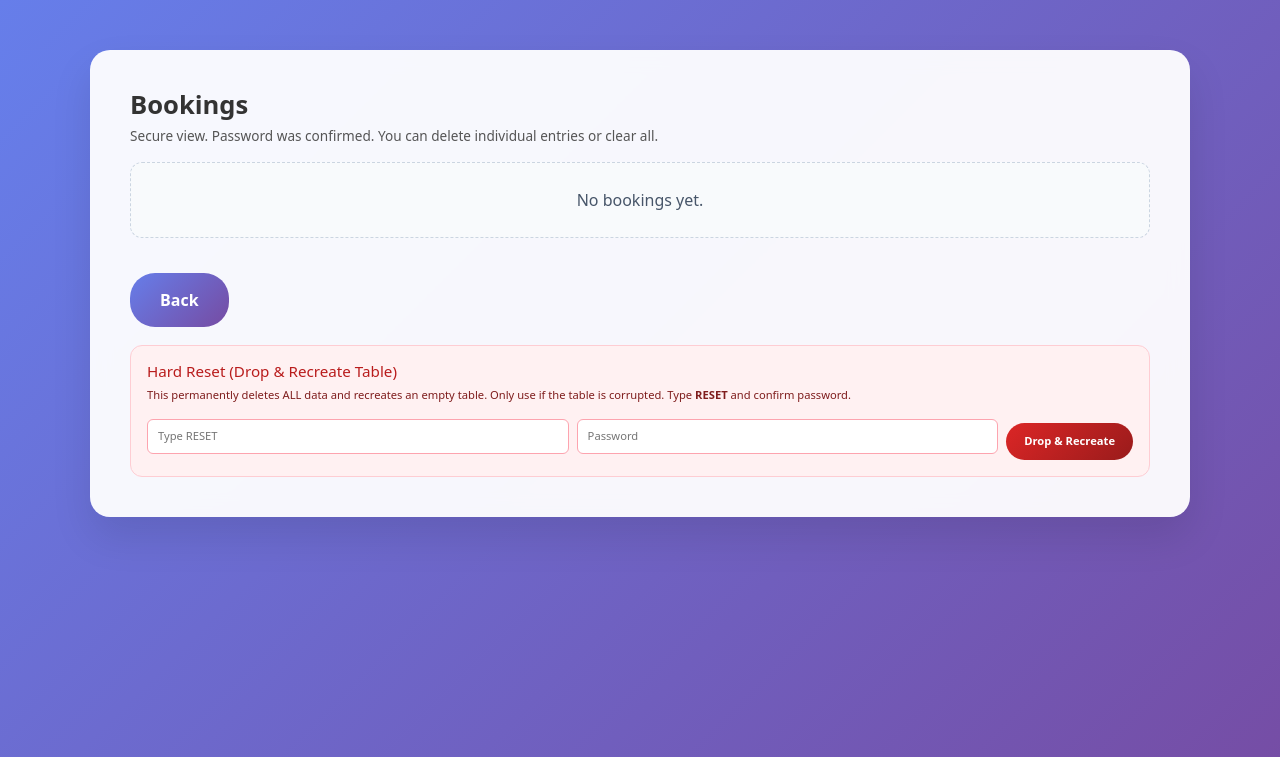
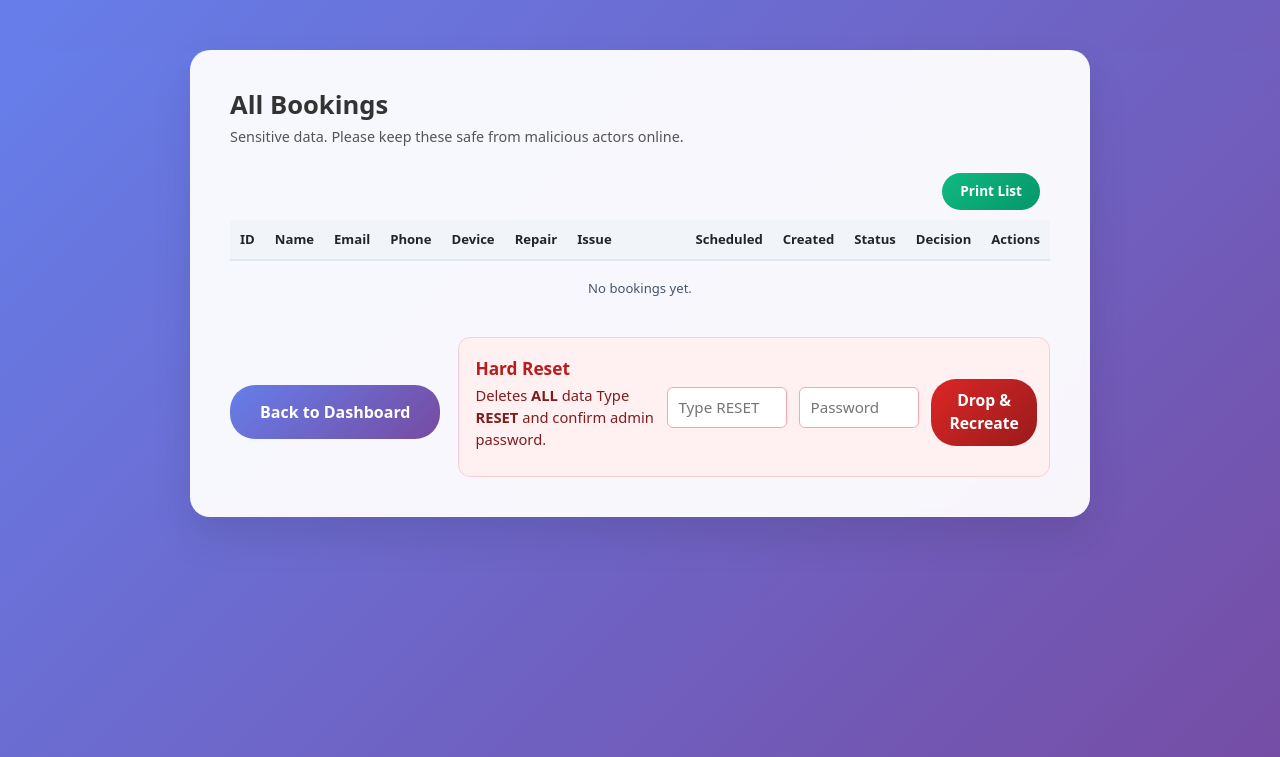
Before and after one commit to RickG9/FixitNZ, a Flask app: template templates/admin_bookings.html in a window 1280 px wide. Shown: the top 757 px of the page. Run offline with Flask 3, Linux system fonts and the light colour scheme; the template is opened without the code that fills it, so the values that code supplies are empty.

Commit message:
Add email notifications and booking status management
Introduces email notification support for booking requests, approvals, and declines using the Resend API, with configurable settings in the admin dashboard. Bookings now include status, decision message, and decision timestamp fields, allowing admins to approve or decline requests and notify users. Admin authentication is upgraded to bcrypt password hashing for improved security.

```diff
--- a/app.py
+++ b/app.py
@@ -5,9 +5,10 @@ import csv
 import io
 import os
 import secrets
-import hashlib
-import requests  # Add this import for reCAPTCHA verification
+import bcrypt
+import requests
 from datetime import timedelta
+from typing import Optional
 
 app = Flask(__name__)
 app.secret_key = 'hAcgqVoa+evvQeX3g/RiciTJk0m1fzlAuZysqpwbmU+7mmD8gc9JLtQP2hLBqwCZ'  # TODO: move to environment variable
@@ -23,10 +24,16 @@ RECAPTCHA_SECRET_KEY = '6LfrKpQrAAAAAGS59CTJ0wiiBIQGJyTlflsvctzI'
 RECAPTCHA_VERIFY_URL = 'https://www.google.com/recaptcha/api/siteverify'
 RECAPTCHA_THRESHOLD = 0.5  # Minimum score required (0.0 = bot, 1.0 = human)
 
+
 # Admin credentials and session management
 ADMIN_USERNAME = 'admin' # Please change this to a secure username
-ADMIN_PASSWORD = 'admin' # Please change this to a secure password
+# Store bcrypt hash of password (update this value after first run)
+ADMIN_PASSWORD_HASH = b'$2a$08$quMbpUdX/KLYwI2wq9KxsOqWYiQrTS41z5P8SNUD8MJPu0Xzko1X2'  # Placeholder, will be set below
 ADMIN_SESSIONS = {}  # Store active admin sessions
+
+# Helper to set password hash (run once, then copy value to ADMIN_PASSWORD_HASH above)
+def set_admin_password(password: str):
+    return bcrypt.hashpw(password.encode('utf-8'), bcrypt.gensalt())
 
 def generate_session_token():
     """Generate a secure session token."""
@@ -53,7 +60,10 @@ def init_db():
             repair TEXT,
             issue TEXT,
             booking_time TEXT NOT NULL,
-            created_at TEXT  -- added later for distinguishing submission vs scheduled time
+            created_at TEXT,  -- time of submission
+            status TEXT DEFAULT 'pending',
+            decision_message TEXT,
+            decided_at TEXT
         )
     ''')
     # Settings table for feature toggles (e.g., reCAPTCHA)
@@ -67,6 +77,16 @@ def init_db():
     cursor.execute('''
         INSERT OR IGNORE INTO settings (key, value) VALUES ('recaptcha_enabled', '0')
     ''')
+    # Email settings defaults
+    cursor.execute('''
+        INSERT OR IGNORE INTO settings (key, value) VALUES ('email_enabled', '0')
+    ''')
+    cursor.execute('''
+        INSERT OR IGNORE INTO settings (key, value) VALUES ('from_email', 'FixIt NZ <no-reply@example.com>')
+    ''')
+    cursor.execute('''
+        INSERT OR IGNORE INTO settings (key, value) VALUES ('admin_email', '')
+    ''')
     # Migration: ensure created_at column exists (older deployments may miss it)
     cursor.execute("PRAGMA table_info(bookings)")
     cols = [r[1] for r in cursor.fetchall()]
@@ -76,6 +96,24 @@ def init_db():
             cursor.execute('UPDATE bookings SET created_at = booking_time WHERE created_at IS NULL OR created_at = \"\"')
         except sqlite3.OperationalError:
             pass  # ignore if cannot alter (unlikely)
+    # Migrations for new columns
+    cursor.execute("PRAGMA table_info(bookings)")
+    cols = [r[1] for r in cursor.fetchall()]
+    if 'status' not in cols:
+        try:
+            cursor.execute("ALTER TABLE bookings ADD COLUMN status TEXT DEFAULT 'pending'")
+        except sqlite3.OperationalError:
+            pass
+    if 'decision_message' not in cols:
+        try:
+            cursor.execute("ALTER TABLE bookings ADD COLUMN decision_message TEXT")
+        except sqlite3.OperationalError:
+            pass
+    if 'decided_at' not in cols:
+        try:
+            cursor.execute("ALTER TABLE bookings ADD COLUMN decided_at TEXT")
+        except sqlite3.OperationalError:
+            pass
 
     # Default availability / scheduling settings (stored in general settings table)
     defaults = {
@@ -114,6 +152,45 @@ def recaptcha_is_enabled():
 # Make settings accessor available inside Jinja templates (needed for admin dashboard)
 app.jinja_env.globals['get_setting'] = get_setting
 
+# ---------------- Email Helper ---------------- #
+def send_email(to_email: str, subject: str, html: str, text: Optional[str] = None) -> bool:
+    """Send an email via Resend API. Requires RESEND_API_KEY env var and email_enabled setting.
+    Returns True on success, False otherwise.
+    """
+    try:
+        if get_setting('email_enabled', '0') != '1':
+            return False
+    except Exception:
+        return False
+    api_key = os.environ.get('RESEND_API_KEY')
+    if not api_key:
+        print('[email] RESEND_API_KEY missing; email not sent')
+        return False
+    from_email = get_setting('from_email', 'FixIt NZ <no-reply@example.com>')
+    try:
+        resp = requests.post(
+            'https://api.resend.com/emails',
+            headers={
+                'Authorization': f'Bearer {api_key}',
+                'Content-Type': 'application/json'
+            },
+            json={
+                'from': from_email,
+                'to': [to_email],
+                'subject': subject,
+                'html': html,
+                **({'text': text} if text else {})
+            },
+            timeout=10
+        )
+        if resp.status_code >= 200 and resp.status_code < 300:
+            return True
+        print('[email] Failed:', resp.status_code, resp.text)
+        return False
+    except requests.RequestException as e:
+        print('[email] Exception:', e)
+        return False
+
 def save_booking(booking_data):
     """Save booking data to SQLite database."""
     conn = sqlite3.connect(DATABASE)
@@ -134,12 +211,28 @@ def save_booking(booking_data):
     conn.commit()
     conn.close()
 
+def get_booking_by_id(booking_id: int):
+    conn = sqlite3.connect(DATABASE)
+    cursor = conn.cursor()
+    cursor.execute('SELECT id, name, email, phone, device, repair, issue, booking_time, created_at, status, decision_message, decided_at FROM bookings WHERE id = ?', (booking_id,))
+    row = cursor.fetchone()
+    conn.close()
+    return row
+
+def set_booking_status(booking_id: int, status: str, message: str | None):
+    conn = sqlite3.connect(DATABASE)
+    cursor = conn.cursor()
+    now = datetime.now().strftime('%Y-%m-%d %H:%M:%S')
+    cursor.execute('UPDATE bookings SET status = ?, decision_message = ?, decided_at = ? WHERE id = ?', (status, message, now, booking_id))
+    conn.commit()
+    conn.close()
+
 def get_all_bookings():
     """Retrieve all bookings from the database."""
     conn = sqlite3.connect(DATABASE)
     cursor = conn.cursor()
     # Include id and created_at for transparency
-    cursor.execute('SELECT id, name, email, phone, device, repair, issue, booking_time, created_at FROM bookings ORDER BY datetime(booking_time) ASC')
+    cursor.execute('SELECT id, name, email, phone, device, repair, issue, booking_time, created_at, status, decision_message, decided_at FROM bookings ORDER BY datetime(booking_time) ASC')
     bookings = cursor.fetchall()
     conn.close()
     return bookings
@@ -338,6 +431,45 @@ def book_inspection():
         }
         # Save booking details to the database
         save_booking(booking_data)
+        # Send emails (user + admin) if enabled
+        try:
+            # User receipt
+            user_subject = 'We received your booking request'
+            user_html = f"""
+                <p>Hi {name},</p>
+                <p>Thanks for your booking request. Here are the details:</p>
+                <ul>
+                  <li><b>Device:</b> {device}</li>
+                  <li><b>Repair:</b> {repair or 'N/A'}</li>
+                  <li><b>Issue:</b> {issue or 'N/A'}</li>
+                  <li><b>Requested time:</b> {booking_time}</li>
+                </ul>
+                <p>We'll review and confirm soon. If you need to make changes, reply to this email.</p>
+                <p>– FixIt NZ</p>
+            """
+            send_email(email, user_subject, user_html)
+
+            # Admin notice
+            admin_email = get_setting('admin_email', '')
+            if admin_email:
+                admin_subject = f'New booking from {name}'
+                admin_html = f"""
+                    <p>You have a new booking request:</p>
+                    <ul>
+                      <li><b>Name:</b> {name}</li>
+                      <li><b>Email:</b> {email}</li>
+                      <li><b>Phone:</b> {phone or '-'} </li>
+                      <li><b>Device:</b> {device}</li>
+                      <li><b>Repair:</b> {repair or 'N/A'}</li>
+                      <li><b>Issue:</b> {issue or 'N/A'}</li>
+                      <li><b>Requested time:</b> {booking_time}</li>
+                    </ul>
+                    <p>Log in to the admin portal to approve or decline:</p>
+                    <p><a href="{url_for('admin_view', _external=True)}">Open Admin</a></p>
+                """
+                send_email(admin_email, admin_subject, admin_html)
+        except Exception as e:
+            print('[email] send on create failed:', e)
         return redirect(url_for('booking_success'))
 
     # Render the booking form
@@ -352,9 +484,8 @@ def admin_view():
     if request.method == 'POST':
         username = request.form.get('admin_username')
         password = request.form.get('admin_password')
-
         # Check if credentials are correct
-        if username == ADMIN_USERNAME and password == ADMIN_PASSWORD:
+        if username == ADMIN_USERNAME and bcrypt.checkpw(password.encode('utf-8'), ADMIN_PASSWORD_HASH):
             # Generate a secure session token
             token = generate_session_token()
             session['admin_token'] = token
@@ -368,7 +499,6 @@ def admin_view():
             return redirect(url_for('admin_dashboard'))
         else:
             flash('Invalid username or password', 'error')
-
     return render_template('admin_form.html')
 
 @app.route('/admin/dashboard')
@@ -397,11 +527,88 @@ def admin_bookings_plain():
         flash('Please log in first', 'error')
         return redirect(url_for('admin_view'))
     password = request.form.get('admin_password_confirm')
-    if password != ADMIN_PASSWORD:
+    if not bcrypt.checkpw(password.encode('utf-8'), ADMIN_PASSWORD_HASH):
         flash('Password confirmation failed.', 'error')
         return redirect(url_for('admin_dashboard'))
     bookings = get_all_bookings()
     return render_template('admin_bookings.html', bookings=bookings, recaptcha_enabled=recaptcha_is_enabled())
+
+@app.route('/admin/bookings/approve/<int:booking_id>', methods=['POST'])
+def admin_approve_booking(booking_id):
+    if not validate_admin_session():
+        flash('Please log in first', 'error')
+        return redirect(url_for('admin_view'))
+    b = get_booking_by_id(booking_id)
+    if not b:
+        flash('Booking not found.', 'error')
+        return redirect(url_for('admin_dashboard'))
+    set_booking_status(booking_id, 'approved', None)
+    # Email user
+    try:
+        user_email = b[2]
+        user_name = b[1]
+        when = b[7]
+        html = f"""
+            <p>Hi {user_name},</p>
+            <p>Your booking has been <b>approved</b>.</p>
+            <p><b>Scheduled time:</b> {when}</p>
+            <p>See you then! – FixIt NZ</p>
+        """
+        send_email(user_email, 'Your booking is confirmed', html)
+    except Exception as e:
+        print('[email] approve notify failed:', e)
+    flash(f'Booking {booking_id} approved and user notified.', 'success')
+    bookings = get_all_bookings()
+    return render_template('admin_bookings.html', bookings=bookings, recaptcha_enabled=recaptcha_is_enabled())
+
+@app.route('/admin/bookings/decline/<int:booking_id>', methods=['POST'])
+def admin_decline_booking(booking_id):
+    if not validate_admin_session():
+        flash('Please log in first', 'error')
+        return redirect(url_for('admin_view'))
+    reason = request.form.get('reason', '').strip()
+    b = get_booking_by_id(booking_id)
+    if not b:
+        flash('Booking not found.', 'error')
+        return redirect(url_for('admin_dashboard'))
+    set_booking_status(booking_id, 'declined', reason)
+    # Email user
+    try:
+        user_email = b[2]
+        user_name = b[1]
+        when = b[7]
+        html = f"""
+            <p>Hi {user_name},</p>
+            <p>Unfortunately, your booking request for <b>{when}</b> was declined.</p>
+            {f'<p><b>Reason:</b> {reason}</p>' if reason else ''}
+            <p>Please <a href="{url_for('book_inspection', _external=True)}">submit a new request</a> or contact us to reschedule.</p>
+            <p>– FixIt NZ</p>
+        """
+        send_email(user_email, 'Your booking request was declined', html)
+    except Exception as e:
+        print('[email] decline notify failed:', e)
+    flash(f'Booking {booking_id} declined and user notified.', 'success')
+    bookings = get_all_bookings()
+    return render_template('admin_bookings.html', bookings=bookings, recaptcha_enabled=recaptcha_is_enabled())
+
+@app.route('/admin/email/update', methods=['POST'])
+def update_email_settings():
+    if not validate_admin_session():
+        flash('Please log in first', 'error')
+        return redirect(url_for('admin_view'))
+    try:
+        enabled = '1' if request.form.get('email_enabled') == 'on' else '0'
+        from_email = request.form.get('from_email', '').strip()
+        admin_email = request.form.get('admin_email', '').strip()
+        if not from_email:
+            raise ValueError('From email is required when enabling email')
+        set_setting('email_enabled', enabled)
+        set_setting('from_email', from_email)
+        set_setting('admin_email', admin_email)
+        flash('Email settings updated.', 'success')
+    except Exception as e:
+        flash(f'Error updating email settings: {e}', 'error')
+    return redirect(url_for('admin_dashboard'))
 
 @app.route('/admin/bookings/delete/<int:booking_id>', methods=['POST'])
 def admin_delete_booking(booking_id):
@@ -409,7 +616,7 @@ def admin_delete_booking(booking_id):
         flash('Please log in first', 'error')
         return redirect(url_for('admin_view'))
     password = request.form.get('admin_password_confirm')
-    if password != ADMIN_PASSWORD:
+    if not bcrypt.checkpw(password.encode('utf-8'), ADMIN_PASSWORD_HASH):
         flash('Password confirmation failed.', 'error')
         return redirect(url_for('admin_dashboard'))
     delete_booking(booking_id)
@@ -424,7 +631,7 @@ def admin_clear_bookings():
         flash('Please log in first', 'error')
         return redirect(url_for('admin_view'))
     password = request.form.get('admin_password_confirm')
-    if password != ADMIN_PASSWORD:
+    if not bcrypt.checkpw(password.encode('utf-8'), ADMIN_PASSWORD_HASH):
         flash('Password confirmation failed.', 'error')
         return redirect(url_for('admin_dashboard'))
     clear_all_bookings()
@@ -440,7 +647,7 @@ def admin_reset_bookings():
         return redirect(url_for('admin_view'))
     password = request.form.get('admin_password_confirm')
     confirm_text = request.form.get('confirm_text', '')
-    if password != ADMIN_PASSWORD:
+    if not bcrypt.checkpw(password.encode('utf-8'), ADMIN_PASSWORD_HASH):
         flash('Password confirmation failed.', 'error')
         return redirect(url_for('admin_dashboard'))
     if confirm_text.strip().upper() != 'RESET':
--- a/templates/admin_bookings.html
+++ b/templates/admin_bookings.html
@@ -1,12 +1,14 @@
 {% extends "base_admin.html" %}
 {% block content %}
-<div class="admin-card" style="max-width:1100px;">
-  <h1 class="admin-title" style="font-size:1.6rem;">Bookings</h1>
-  <p style="color:#555; font-size:0.85rem; margin-top:-5px;">Secure view. Password was confirmed. You can delete individual entries or clear all.</p>
-
-  {% if bookings and bookings|length > 0 %}
+<div class="admin-card" style="max-width:900px;">
+  <h1 class="admin-title" style="font-size:1.6rem;">All Bookings</h1>
+  <p style="color:#555; font-size:0.9rem; margin-top:-5px;">Sensitive data. Please keep these safe from malicious actors online.</p>
+  <div style="display:flex; justify-content:space-between; align-items:center; margin-bottom:10px;">
+    <div></div>
+    <button onclick="printBookingsTable()" class="btn btn-success" style="padding:8px 18px; font-size:0.85rem; background:linear-gradient(135deg,#10b981,#059669);">Print List</button>
+  </div>
   <div style="overflow-x:auto;">
-    <table style="width:100%; border-collapse:collapse; font-size:0.82rem;">
+    <table id="bookings-table" style="width:100%; border-collapse:collapse; font-size:0.82rem;">
       <thead>
         <tr style="background:#f1f5f9; text-align:left;">
           <th style="padding:10px; border-bottom:2px solid #e2e8f0;">ID</th>
@@ -18,77 +20,89 @@
           <th style="padding:10px; border-bottom:2px solid #e2e8f0; width:240px;">Issue</th>
           <th style="padding:10px; border-bottom:2px solid #e2e8f0;">Scheduled</th>
           <th style="padding:10px; border-bottom:2px solid #e2e8f0;">Created</th>
+          <th style="padding:10px; border-bottom:2px solid #e2e8f0;">Status</th>
+          <th style="padding:10px; border-bottom:2px solid #e2e8f0;">Decision</th>
           <th style="padding:10px; border-bottom:2px solid #e2e8f0;">Actions</th>
         </tr>
       </thead>
       <tbody>
+        {% if bookings and bookings|length > 0 %}
         {% for b in bookings %}
   <tr class="booking-row-{{ 'even' if loop.index is even else 'odd' }}" style="border-bottom:1px solid #e2e8f0;">
           <td style="padding:8px 10px; font-weight:600;">{{ b[0] }}</td>
           <td style="padding:8px 10px;">{{ b[1] }}</td>
-            <td style="padding:8px 10px; word-break:break-all;">{{ b[2] }}</td>
+          <td style="padding:8px 10px; word-break:break-all;">{{ b[2] }}</td>
           <td style="padding:8px 10px;">{{ b[3] or '-' }}</td>
           <td style="padding:8px 10px;">{{ b[4] }}</td>
           <td style="padding:8px 10px;">{{ b[5] or '-' }}</td>
           <td style="padding:8px 10px; font-size:0.75rem; line-height:1.2;">{{ (b[6][:140] ~ ('…' if b[6]|length>140 else '')) if b[6] else '-' }}</td>
           <td style="padding:8px 10px; white-space:nowrap;">{{ b[7] }}</td>
           <td style="padding:8px 10px; white-space:nowrap;">{{ b[8] if b[8] else '-' }}</td>
+          <td style="padding:8px 10px; text-transform:capitalize;">{{ b[9] or 'pending' }}</td>
+          <td style="padding:8px 10px; font-size:0.8rem;">{{ b[10] or '-' }}<br><span style="color:#64748b; font-size:0.75rem;">{{ b[11] or '' }}</span></td>
           <td style="padding:8px 10px;">
-            <form method="post" action="{{ url_for('admin_delete_booking', booking_id=b[0]) }}" style="display:flex; gap:4px; align-items:center;">
-              <input type="password" name="admin_password_confirm" placeholder="Pwd" required style="width:70px; padding:4px 6px; font-size:0.7rem; border:1px solid #cbd5e1; border-radius:4px;">
-              <button type="submit" style="background:#ef4444; color:#fff; border:none; padding:4px 8px; font-size:0.7rem; border-radius:4px; cursor:pointer;">Del</button>
-            </form>
+            {% if (b[9] or 'pending') == 'pending' %}
+            <div style="display:flex; gap:8px; flex-wrap:wrap;">
+              <form method="post" action="{{ url_for('admin_approve_booking', booking_id=b[0]) }}">
+                <button type="submit" class="btn btn-success" style="padding:6px 10px;">Approve</button>
+              </form>
+              <form method="post" action="{{ url_for('admin_decline_booking', booking_id=b[0]) }}" style="display:flex; gap:6px; align-items:center;">
+                <input type="text" name="reason" placeholder="Reason (optional)" style="padding:6px 8px; border:1px solid #e2e8f0; border-radius:6px; font-size:0.8rem;">
+                <button type="submit" class="btn btn-danger" style="padding:6px 10px;">Decline</button>
+              </form>
+            </div>
+            {% else %}
+            <span style="color:#64748b;">—</span>
+            {% endif %}
           </td>
         </tr>
         {% endfor %}
+        {% else %}
+        <tr><td colspan="12" style="text-align:center; color:#475569; padding:18px;">No bookings yet.</td></tr>
+        {% endif %}
       </tbody>
     </table>
   </div>
-  {% else %}
-  <div style="padding:25px; background:#f8fafc; border:1px dashed #cbd5e1; border-radius:12px; text-align:center; color:#475569;">No bookings yet.</div>
-  {% endif %}
-
-  <div style="display:flex; flex-direction:column; gap:18px; margin-top:25px;">
-    <div style="display:flex; flex-wrap:wrap; gap:15px; align-items:center;">
-      <a href="{{ url_for('admin_dashboard') }}" class="btn" style="width:auto;">Back</a>
-      {% if bookings and bookings|length > 0 %}
-      <form method="post" action="{{ url_for('admin_clear_bookings') }}" onsubmit="return confirm('Delete ALL bookings (rows only)? This cannot be undone.');" style="display:flex; gap:6px; align-items:center;">
-        <input type="password" name="admin_password_confirm" placeholder="Password" required style="padding:8px 10px; font-size:0.7rem; border:1px solid #cbd5e1; border-radius:6px;">
-        <button type="submit" class="btn btn-danger" style="width:auto; padding:10px 14px; font-size:0.7rem; background:linear-gradient(135deg,#ef4444,#dc2626);">Clear Rows</button>
-      </form>
-      {% endif %}
-    </div>
-    <div style="background:#fff1f2; border:1px solid #fecdd3; border-radius:12px; padding:16px;">
-      <h3 style="margin:0 0 8px; font-size:0.95rem; color:#b91c1c;">Hard Reset (Drop & Recreate Table)</h3>
-      <p style="margin:0 0 10px; font-size:0.7rem; line-height:1.3; color:#7f1d1d;">This permanently deletes ALL data and recreates an empty table. Only use if the table is corrupted. Type <strong>RESET</strong> and confirm password.</p>
-      <form method="post" action="{{ url_for('admin_reset_bookings') }}" onsubmit="return confirm('This will DROP the table and remove all data permanently. Continue?');" style="display:flex; flex-wrap:wrap; gap:8px; align-items:center;">
-        <input type="text" name="confirm_text" placeholder="Type RESET" required style="flex:1; min-width:120px; padding:8px 10px; font-size:0.7rem; border:1px solid #fda4af; border-radius:6px;">
-        <input type="password" name="admin_password_confirm" placeholder="Password" required style="flex:1; min-width:120px; padding:8px 10px; font-size:0.7rem; border:1px solid #fda4af; border-radius:6px;">
-        <button type="submit" class="btn btn-danger" style="width:auto; padding:10px 18px; font-size:0.7rem; background:linear-gradient(135deg,#dc2626,#991b1b);">Drop & Recreate</button>
-      </form>
-    </div>
+  <div style="display:flex; flex-wrap:wrap; gap:18px; align-items:center; margin-top:20px;">
+    <a href="{{ url_for('admin_dashboard') }}" class="btn" style="width:auto;">Back to Dashboard</a>
+    <form method="post" action="{{ url_for('admin_reset_bookings') }}" style="background:#fff1f2; border:1px solid #fecdd3; border-radius:12px; padding:18px 16px; display:flex; flex:1; gap:12px; align-items:center; min-width:340px; max-width:900px;">
+      <div style="flex:1; min-width:180px;">
+        <div style="font-size:1.08rem; color:#b91c1c; font-weight:600; margin-bottom:2px;">Hard Reset</div>
+        <div style="font-size:0.92rem; color:#7f1d1d; margin-bottom:8px;">Deletes <b>ALL</b> data Type <b>RESET</b> and confirm admin password.</div>
+      </div>
+      <input type="text" name="confirm_text" placeholder="Type RESET" required style="flex:1; min-width:120px; padding:8px 10px; font-size:0.95rem; border:1px solid #fda4af; border-radius:6px;">
+      <input type="password" name="admin_password_confirm" placeholder="Password" required style="flex:1; min-width:120px; padding:8px 10px; font-size:0.95rem; border:1px solid #fda4af; border-radius:6px;">
+      <button type="submit" class="btn btn-danger" style="width:auto; padding:10px 18px; font-size:0.98rem; background:linear-gradient(135deg,#dc2626,#991b1b);">Drop & Recreate</button>
+    </form>
   </div>
 </div>
-
 <style>
   .booking-row-even { background:#fafafa; }
   .booking-row-odd { background:#ffffff; }
-  @media (max-width: 860px) {
-    table thead { display:none; }
-    table, table tbody, table tr, table td { display:block; width:100%; }
-    table tr { margin-bottom:12px; border:1px solid #e2e8f0; border-radius:8px; padding:8px 4px; background:#fff !important; }
-    table td { border:none !important; padding:6px 8px !important; }
-    table td::before { content: attr(data-label); display:block; font-weight:600; font-size:0.65rem; text-transform:uppercase; letter-spacing:0.05em; color:#475569; margin-bottom:2px; }
+  @media print {
+    body * { visibility: hidden !important; }
+    #printable-bookings, #printable-bookings * { visibility: visible !important; }
+    #printable-bookings { position: absolute; left:0; top:0; width:100vw; background:#fff; color:#222; z-index:9999; }
+    #printable-bookings table { width:100%; border-collapse:collapse; font-size:1rem; }
+    #printable-bookings th, #printable-bookings td { border:1px solid #e2e8f0; padding:8px 12px; }
+    #printable-bookings th { background:#f1f5f9; color:#222; font-weight:700; }
+    #printable-bookings tr:nth-child(even) { background:#fafafa; }
+    #printable-bookings tr:nth-child(odd) { background:#fff; }
   }
 </style>
-
+<div id="printable-bookings" style="display:none;">
+  <h2 style="text-align:center; margin-bottom:18px; font-size:1.3rem; color:#222;">Bookings List</h2>
+  <table></table>
+</div>
 <script>
-  // Enhance mobile labels by adding data-label attributes dynamically (progressive enhancement)
-  (function(){
-    const headers = Array.from(document.querySelectorAll('table thead th')).map(th=>th.innerText.trim());
-    document.querySelectorAll('table tbody tr').forEach(row=>{
-      Array.from(row.children).forEach((td,i)=>{ td.setAttribute('data-label', headers[i]||''); });
-    });
-  })();
+  function printBookingsTable() {
+    var table = document.getElementById('bookings-table');
+    var printable = document.getElementById('printable-bookings');
+    var clone = table.cloneNode(true);
+    printable.querySelector('table').replaceWith(clone);
+    printable.style.display = 'block';
+    window.print();
+    printable.style.display = 'none';
+  }
 </script>
 {% endblock %}
```
Also changed, not shown: templates/admin_dashboard.html (+22 -0 lines), bookings.db.
